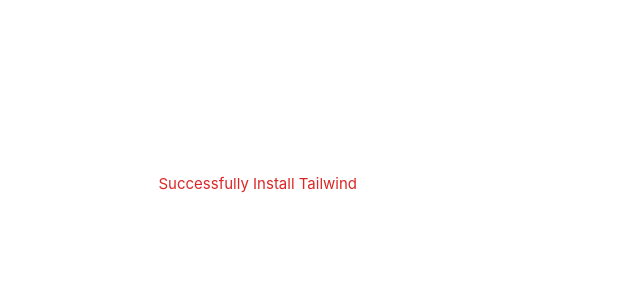
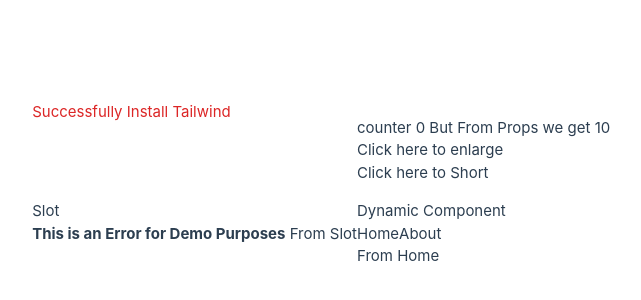
Before and after one commit to alfaysal/vue-practice, a Vue app: page / in a window 1280 px wide. Shown: the part 216-516 px from the top of the page, without its empty margins (283-924 px from the left). Built offline with nearby package versions, Linux system fonts and the light colour scheme.

Commit message:
component practice done

```diff
--- a/src/App.vue
+++ b/src/App.vue
@@ -1,10 +1,37 @@
 <script setup>
+import { ref } from 'vue'
 import { RouterLink, RouterView } from 'vue-router'
-import HelloWorld from './components/HelloWorld.vue'
+import ButtonCounter from './components/ButtonCounter.vue'
+import Alert from './components/Alert.vue'
+import DynamicComponent from './components/DynamicComponent.vue'
+
+const counterFontSize = ref(1);
 </script>
 
 <template>
   <h2 class="text-red-600">Successfully Install Tailwind</h2>
+
+  <div class="mt-4">
+    <div :style="{ fontSize: counterFontSize + 'em'}">
+      <ButtonCounter
+        fromProps="10"
+        @enlarge-text="counterFontSize += 0.1"
+        @short-text="counterFontSize -= 0.1"
+      />
+    </div>
+  </div>
+
+  <div class="mt-4">
+    <h2>Slot</h2>
+    <Alert>
+      From Slot
+    </Alert>
+  </div>
+
+  <div class="mt-4">
+    <h2>Dynamic Component</h2>
+    <DynamicComponent />
+  </div>
 </template>
 
 <style scoped>
--- /dev/null
+++ b/src/components/About.vue
@@ -0,0 +1,13 @@
+<template>
+    <div>
+        <h1>From About</h1>
+    </div>
+</template>
+
+<script setup>
+
+</script>
+
+<style lang="scss" scoped>
+
+</style>
--- /dev/null
+++ b/src/components/Alert.vue
@@ -0,0 +1,12 @@
+<template>
+  <div>
+    <div class="alert-box">
+      <strong>This is an Error for Demo Purposes</strong>
+      <slot />
+    </div>
+  </div>
+</template>
+
+<script setup></script>
+
+<style lang="scss" scoped></style>
--- /dev/null
+++ b/src/components/ButtonCounter.vue
@@ -0,0 +1,23 @@
+<template>
+  <div>
+    <h4 @click="count++">
+      counter {{ count }} But From Props we get {{ fromProps }}
+    </h4>
+    <h4 @click="emit('enlarge-text')">Click here to enlarge</h4>
+    <h4 @click="emit('short-text')">Click here to Short</h4>
+  </div>
+</template>
+
+<script setup>
+import { onMounted, ref } from "vue";
+
+const props = defineProps(["fromProps"]);
+const emit = defineEmits(["enlarge-text", "short-text"]);
+const count = ref(0);
+
+onMounted(() => {
+  console.log(props);
+});
+</script>
+
+<style lang="scss" scoped></style>
--- /dev/null
+++ b/src/components/DynamicComponent.vue
@@ -0,0 +1,26 @@
+<template>
+    <div>
+        <button
+            v-for="(_, tab) in tabs"
+            :key="tab"
+            @click="currentTab = tab"
+        >
+            {{ tab }}
+        </button>
+        <component :is="tabs[currentTab]"></component>
+    </div>
+</template>
+
+<script setup>
+import { ref } from "vue";
+import Home from './Home.vue'
+import About from './About.vue'
+
+const currentTab = ref('Home');
+const tabs = { Home: Home, About: About }
+
+</script>
+
+<style>
+
+</style>
--- /dev/null
+++ b/src/components/Home.vue
@@ -0,0 +1,13 @@
+<template>
+    <div>
+        <h1>From Home</h1>
+    </div>
+</template>
+
+<script setup>
+
+</script>
+
+<style lang="scss" scoped>
+
+</style>
```
